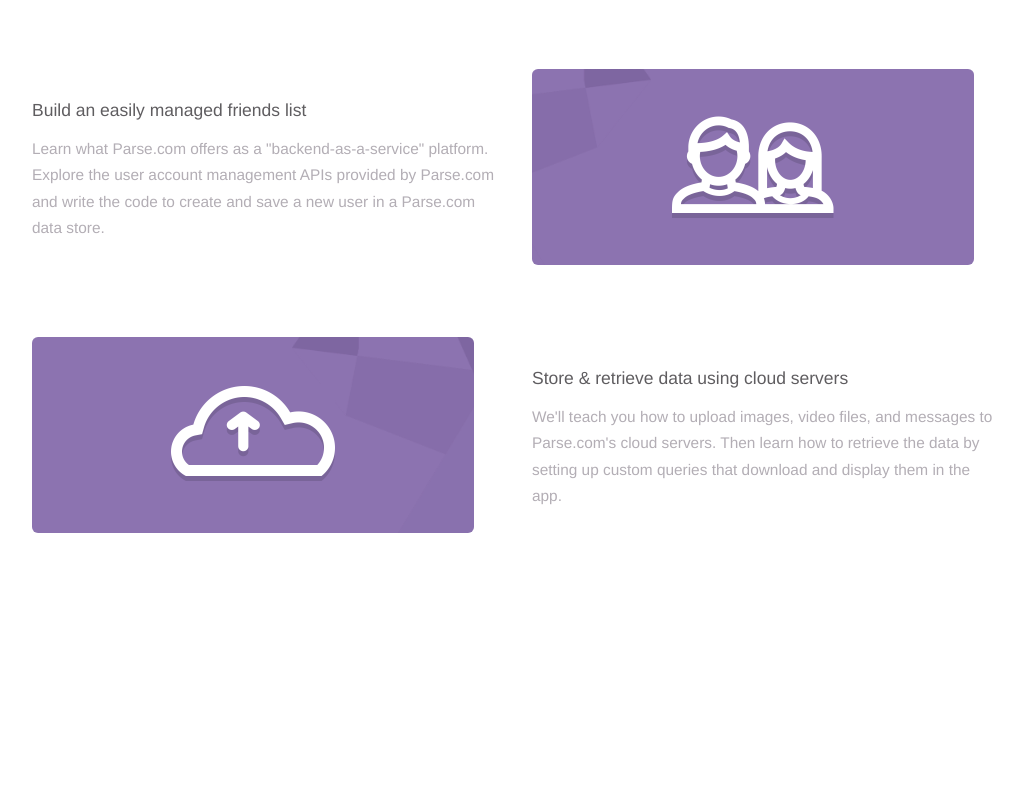
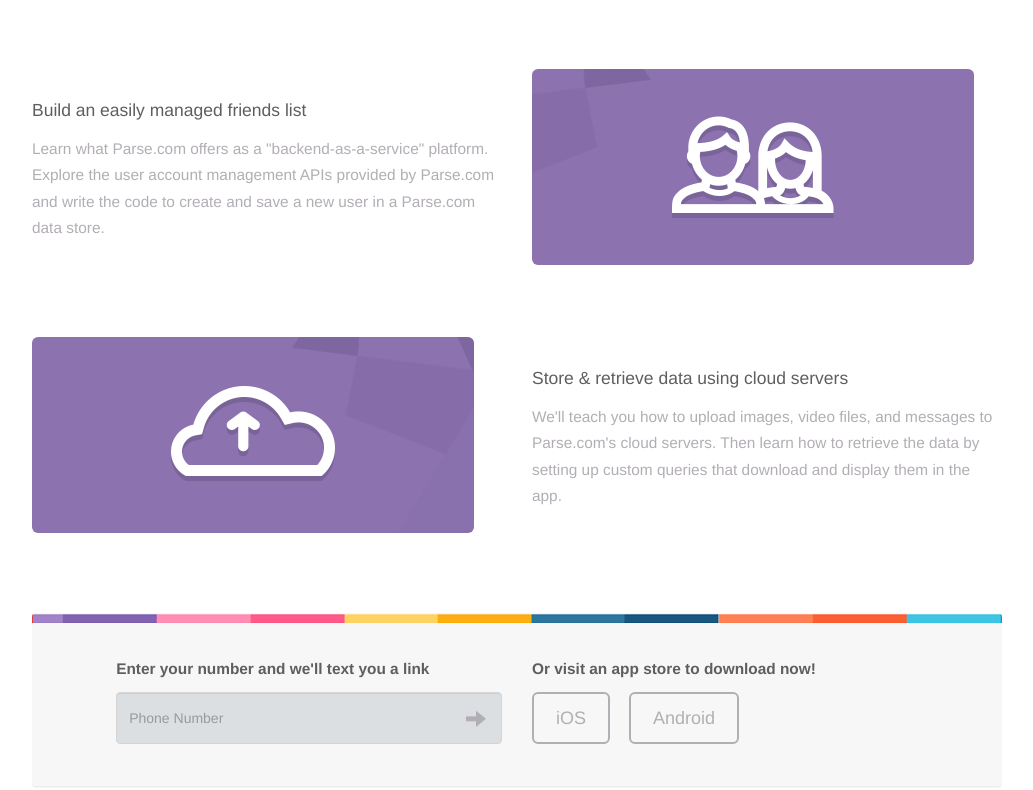
Before and after one commit to ziffa27/learn-framework-basics, a plain HTML site: page project/index.html in a window 1280 px wide. Shown: the part 1198-1988 px from the top of the page, without its empty margins (123-1156 px from the left). Before the commit the page ends 1803 px from the top, so only its background shows below. Drawn offline with Linux system fonts and the light colour scheme.

Commit message:
Build a Website with Bootstrap: Building the Form and Button Panel
refs #3.6

```diff
--- a/project/css/my-styles.css
+++ b/project/css/my-styles.css
@@ -56,6 +56,14 @@ h1 {
   padding-top: 32px;
 }
 
+.panel {
+  background-image: url('../img/form-panel-bg.png');
+  background-repeat: repeat-x;
+  border-bottom: solid 1px #eee;
+  padding: 42px 0;
+  margin: 80px 0 132px 0;
+}
+
 /* Jumbotron
 =========================================== */
 
@@ -87,6 +95,23 @@ h1 {
   background-color: #fff;
   color: #957bba;
   border-color: #fff;
+}
+
+button.btn-submit {
+  position: absolute;
+  padding: 11px;
+  border: none;
+  right: 20px;
+  bottom: 1px;
+  background: inherit;
+}
+
+span.glyphicon {
+  font-size: 20px;
+}
+
+.form-control {
+  height: 52px;
 }
 
 /* Logos & Icons
--- a/project/index.html
+++ b/project/index.html
@@ -77,6 +77,27 @@
         </div>
       </div>
 
+      <!-- Panel -->
+      <div class="panel panel-default hidden-xs">
+        <div class="row">
+          <div class="col-sm-5 col-sm-offset-1">
+            <form>
+              <p><strong>Enter your number and we'll text you a link</strong></p>
+              <label class="sr-only">Phone Number</label>
+              <input class="form-control phone-txt" type="text" placeholder="Phone Number">
+              <button class="btn btn-submit" type="submit">
+                <span class="glyphicon glyphicon-arrow-right"></span>
+              </button>
+            </form>
+          </div>
+          <div class="col-sm-5">
+            <p><strong>Or visit an app store to download now!</strong></p>
+            <a class="btn btn-default btn-lg" href="#">iOS</a>
+            <a class="btn btn-default btn-lg" href="#">Android</a>
+          </div>
+        </div>
+      </div><!-- End Panel -->
+
     </div><!-- End Main Content -->
 
   </body>
```
Also changed, not shown: project/code-snippets.html (+13 -0 lines).
